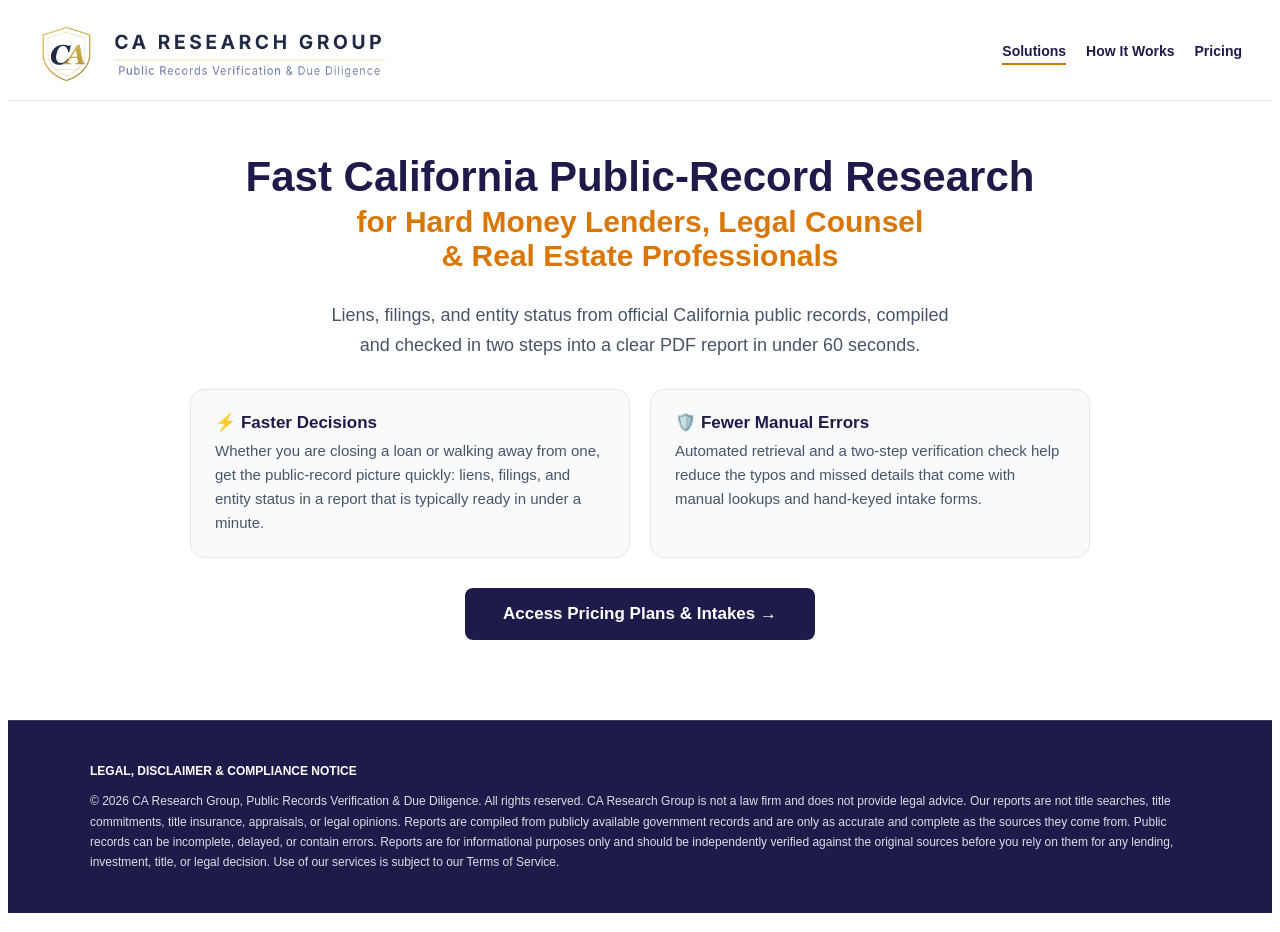
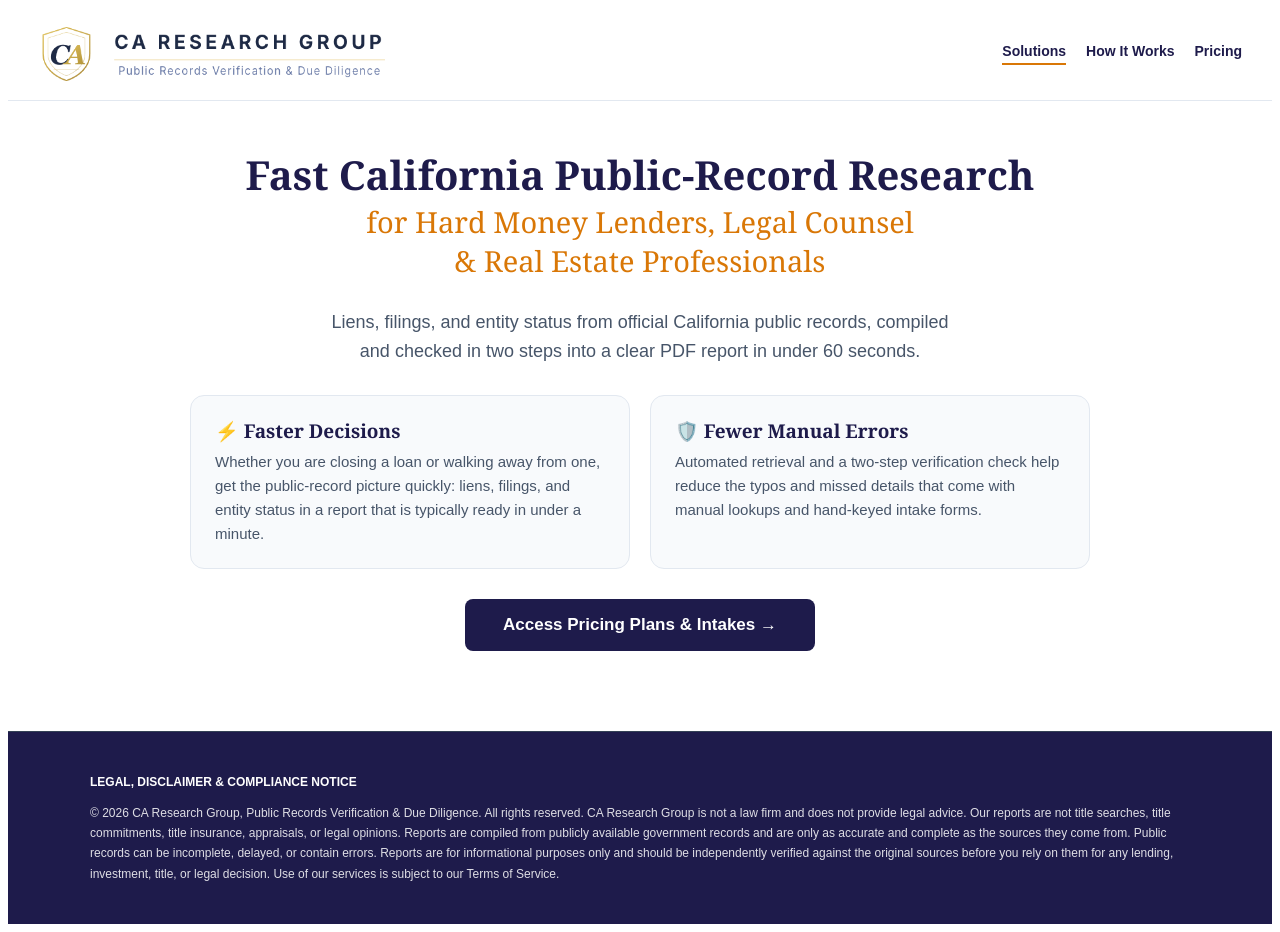
Before and after one commit to billalden01-dev/ca-research-group, a React (Vite) app: page / in a window 1280 px wide. Built offline with nearby package versions, Linux system fonts and the light colour scheme.

Commit message:
Add files via upload

```diff
--- a/App.tsx
+++ b/App.tsx
@@ -200,18 +200,18 @@ export default function App() {
 
         {/* HOME COMPONENT */}
         {currentPage === 'home' && (
-          <div style={{ maxWidth: '920px', margin: '0 auto', padding: isMobile ? '20px 16px 56px 16px' : isShort ? '14px 20px 56px 20px' : '24px 20px 80px 20px', textAlign: 'center' }}>
-            <h1 style={{ fontSize: isMobile ? '28px' : isShort ? '38px' : '42px', fontWeight: 'bold', color: '#1e1b4b', lineHeight: '1.15', marginBottom: '4px' }}>Fast California Public-Record Research</h1>
-            <h2 style={{ fontSize: isMobile ? '21px' : isShort ? '27px' : '30px', fontWeight: 'bold', color: '#d97706', marginTop: '4px', marginBottom: isMobile ? '24px' : '28px' }}>for Hard Money Lenders, Legal Counsel<br />& Real Estate Professionals</h2>
+          <div style={{ maxWidth: '980px', margin: '0 auto', padding: isMobile ? '20px 16px 56px 16px' : isShort ? '14px 20px 56px 20px' : '24px 20px 80px 20px', textAlign: 'center' }}>
+            <h1 style={{ fontFamily: SERIF, fontSize: isMobile ? '27px' : isShort ? '36px' : '40px', fontWeight: 'bold', color: '#1e1b4b', lineHeight: '1.15', marginBottom: '4px' }}>Fast California Public-Record Research</h1>
+            <h2 style={{ fontFamily: SERIF, fontSize: isMobile ? '20px' : isShort ? '26px' : '29px', fontWeight: 'normal', color: '#d97706', marginTop: '4px', marginBottom: isMobile ? '24px' : '28px' }}>for Hard Money Lenders, Legal Counsel<br />& Real Estate Professionals</h2>
             <p style={{ fontSize: isMobile ? '16px' : isShort ? '17px' : '18px', color: '#475569', maxWidth: '760px', margin: '0 auto 28px auto', lineHeight: '1.65', textWrap: 'balance' } as React.CSSProperties}>Liens, filings, and entity status from official California public records, compiled and checked in two steps into a clear PDF report in under 60 seconds.</p>
 
             <div style={{ maxWidth: '900px', margin: '0 auto 30px auto', textAlign: 'left', display: 'flex', flexDirection: isMobile ? 'column' : 'row', gap: '20px' }}>
               <div style={{ flex: 1, backgroundColor: '#f8fafc', padding: isMobile ? '18px' : isShort ? '18px 22px' : '22px 24px', borderRadius: '14px', border: '1px solid #e2e8f0' }}>
-                <strong style={{ fontSize: isMobile ? '16px' : '17px', color: '#1e1b4b', display: 'block', marginBottom: '6px' }}>⚡ Faster Decisions</strong>
+                <strong style={{ fontFamily: SERIF, fontSize: isMobile ? '17px' : '19px', color: '#1e1b4b', display: 'block', marginBottom: '6px' }}>⚡ Faster Decisions</strong>
                 <p style={{ margin: '0', fontSize: isMobile ? '14px' : '15px', lineHeight: '1.6', color: '#475569' }}>Whether you are closing a loan or walking away from one, get the public-record picture quickly: liens, filings, and entity status in a report that is typically ready in under a minute.</p>
               </div>
               <div style={{ flex: 1, backgroundColor: '#f8fafc', padding: isMobile ? '18px' : isShort ? '18px 22px' : '22px 24px', borderRadius: '14px', border: '1px solid #e2e8f0' }}>
-                <strong style={{ fontSize: isMobile ? '16px' : '17px', color: '#1e1b4b', display: 'block', marginBottom: '6px' }}>🛡️ Fewer Manual Errors</strong>
+                <strong style={{ fontFamily: SERIF, fontSize: isMobile ? '17px' : '19px', color: '#1e1b4b', display: 'block', marginBottom: '6px' }}>🛡️ Fewer Manual Errors</strong>
                 <p style={{ margin: '0', fontSize: isMobile ? '14px' : '15px', lineHeight: '1.6', color: '#475569' }}>Automated retrieval and a two-step verification check help reduce the typos and missed details that come with manual lookups and hand-keyed intake forms.</p>
               </div>
             </div>
```
